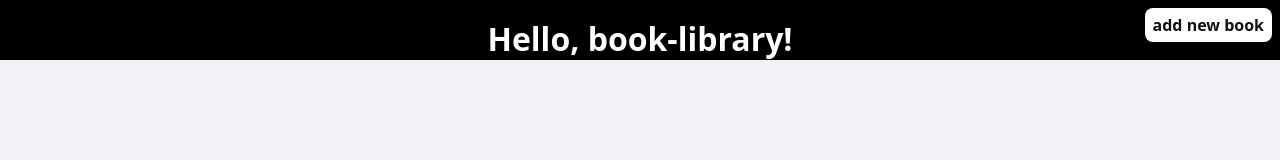
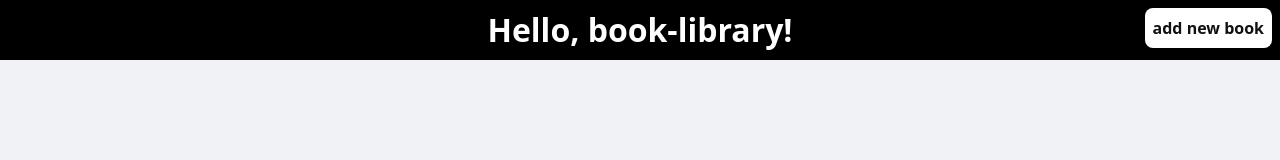
Before and after one commit to AhmedAbdulla22/Library, a plain HTML site: page index.html in a window 1280 px wide. Drawn offline with nearby package versions, Linux system fonts and the light colour scheme.

Commit message:
fix normalize.css path to relative path v2

```diff
--- a/style/style.css
+++ b/style/style.css
@@ -1,4 +1,4 @@
-@import './style/normalize.css';
+@import './normalize.css';
 
 :root {
   --primary-color: black;
```
